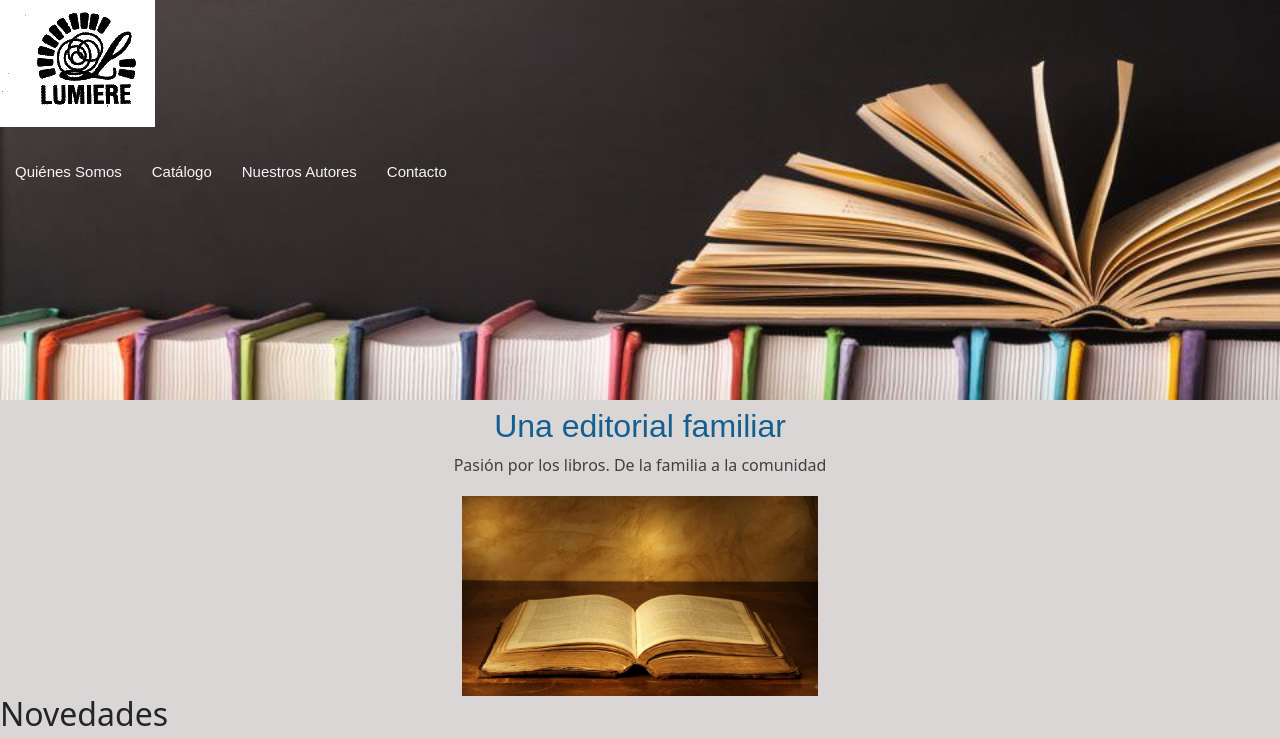
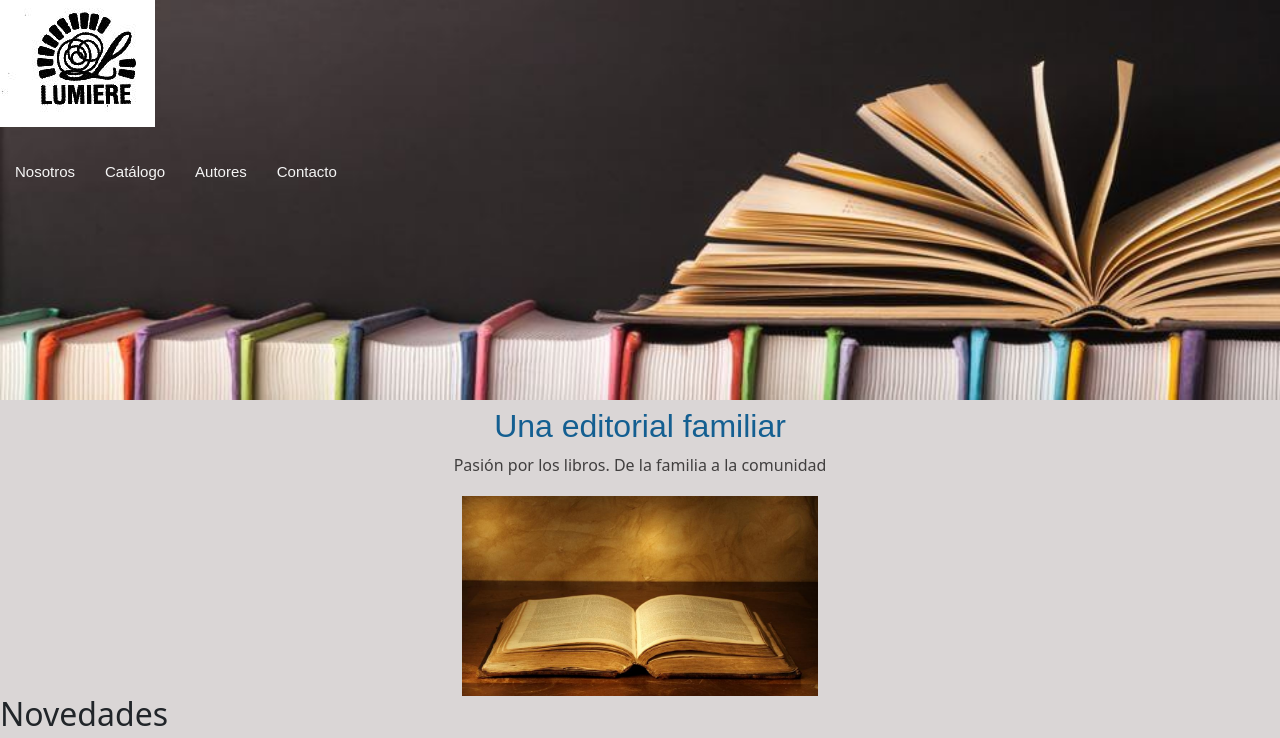
Before and after one commit to ramirodeanchorena/repositorioProyecto, a plain HTML site: page index.html in a window 1280 px wide. Shown: the top 738 px of the page. Drawn offline with nearby package versions, Linux system fonts and the light colour scheme.

Commit message:
modifiqué el nav en index.html

```diff
--- a/index.html
+++ b/index.html
@@ -24,7 +24,7 @@
         <nav>
             <ul class="menuNav">
                 <!--enlaces relativos del menú de navegación-->
-                <li><a href="nosotros.html">Quiénes somos</a></li>
+                <li><a href="nosotros.html">Nosotros</a></li>
                 <li><a href="catalogo.html">Catálogo</a>
                     <ul>
                         <li><a href="novelas.html">Novelas</a></li>
@@ -32,7 +32,7 @@
                         <li><a href="politica.html">Política</a></li>
                     </ul>
                 </li>
-                <li><a href="autores.html">Nuestros autores</a></li>
+                <li><a href="autores.html">Autores</a></li>
                 <li><a href="contacto.html">Contacto</a>
                     <ul>
                         <li><a href="contacto.html">Déjenos sus datos</a></li>
```
